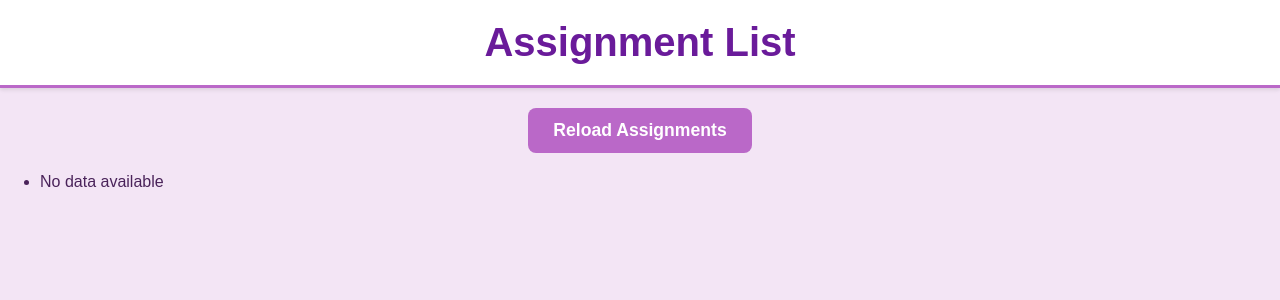
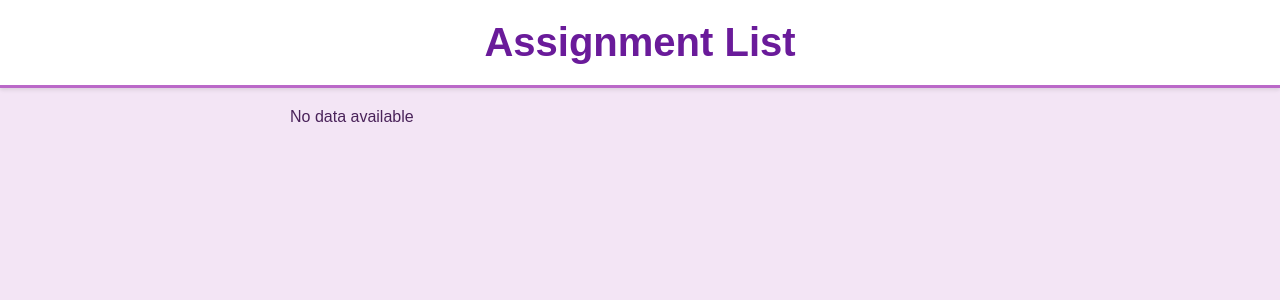
Before and after one commit to Flying-Book/slack_transposer_frontend, a Jekyll site: the page assignment_list.html, which Jekyll copies as it is, in a window 1280 px wide. Shown: the top 300 px of the page. Built offline with Jekyll 4.4.1, drawn with Linux system fonts in a browser that asks for light colours.

Commit message:
added description when clicked on each event & changed css

```diff
--- a/assignment_list.html
+++ b/assignment_list.html
@@ -1,8 +1,7 @@
 <link rel="stylesheet" href="calendar_features.css">
 <body>
     <h1>Assignment List</h1>
-    <button onclick="handleRequest()">Reload Assignments</button>
-    <ul id="assignment-list"></ul>
+    <ul id="assignment-list" style="list-style-type: none; padding: 0;"></ul>
 
     <!-- Overlay background for popup -->
     <div id="overlay" onclick="closePopup()"></div>
@@ -12,6 +11,72 @@
         <h3 id="popup-title"></h3>
         <p id="popup-description"></p>
     </div>
+
+    <style>
+        /* Adjusting body, list, and items using your existing CSS styling */
+        #assignment-list {
+            margin-top: 20px;
+            width: 80%;
+            max-width: 700px;
+            margin-left: auto;
+            margin-right: auto;
+            text-align: left;
+        }
+
+        /* Style each list item */
+        #assignment-list div {
+            display: flex;
+            align-items: center;
+            margin-bottom: 15px;
+            font-size: 1.2rem; /* Larger font size */
+            font-family: 'Arial', sans-serif; /* Consistent with body font */
+            color: #4a235a; /* Color from your body styling */
+        }
+
+        #assignment-list input[type="checkbox"] {
+            margin-right: 15px;
+            cursor: pointer;
+        }
+
+        #assignment-list span {
+            cursor: pointer;
+            transition: color 0.3s ease, text-decoration 0.3s ease;
+        }
+
+        #assignment-list span:hover {
+            color: #9c27b0; /* Hover effect from your button */
+            text-decoration: underline;
+        }
+
+        /* Style the popup */
+        #popup {
+            display: none;
+            position: fixed;
+            top: 50%;
+            left: 50%;
+            transform: translate(-50%, -50%);
+            background-color: white;
+            padding: 20px;
+            border: 1px solid #ba68c8; /* Border color matching your button color */
+            box-shadow: 0 4px 8px rgba(0, 0, 0, 0.1);
+            max-width: 80%;
+            width: 400px;
+            z-index: 1000;
+        }
+
+        /* Overlay background */
+        #overlay {
+            display: none;
+            position: fixed;
+            top: 0;
+            left: 0;
+            width: 100%;
+            height: 100%;
+            background-color: rgba(0, 0, 0, 0.5);
+            z-index: 999;
+        }
+    </style>
+
     <script>
         document.addEventListener("DOMContentLoaded", function () {
             const fetchOptions = {
```
Also changed, not shown: other parts of assignment_list.html (+4 -4 lines).
